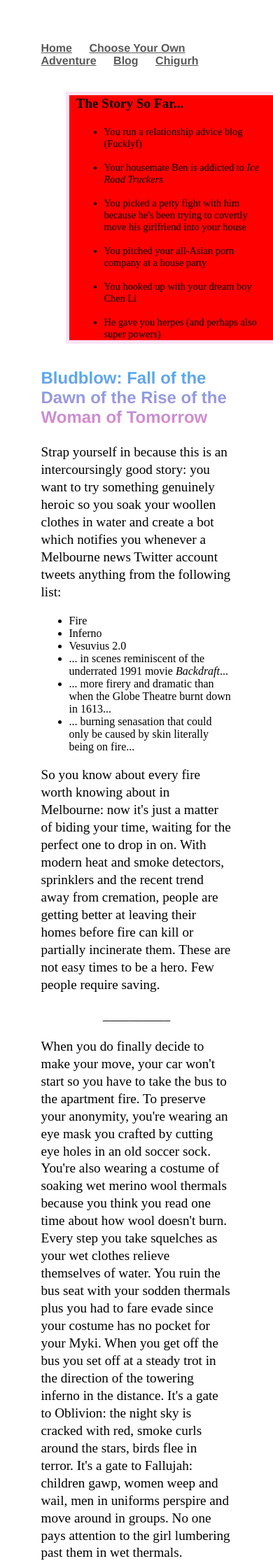
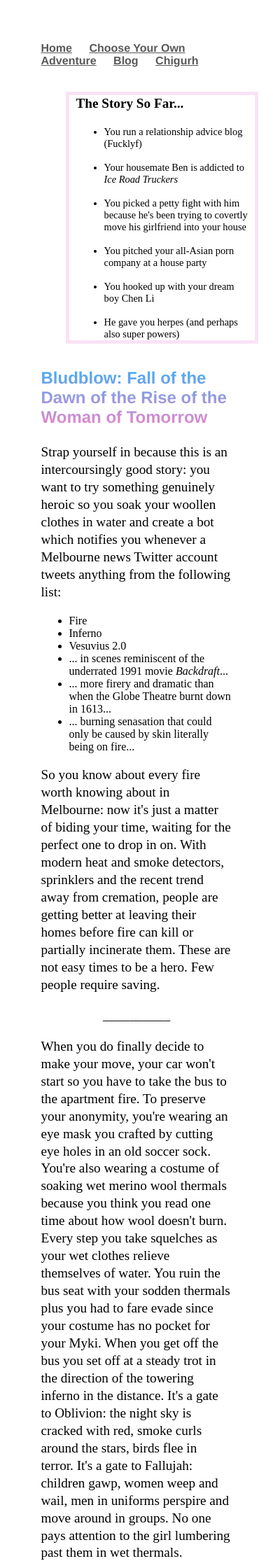
Before and after one commit to Pinelife/pinelife.github.io, a Jekyll site: the page built from Hellhole/paneltest.html, in a window 390 px wide. Shown: the top 2240 px of the page at 70% size. Built offline with Jekyll 4.4.1, drawn with Linux system fonts in a browser that asks for light colours.

Commit message:
Update main.css

```diff
--- a/css/main.css
+++ b/css/main.css
@@ -128,9 +128,8 @@ ol li {
 @media screen and (max-width: 480px){
     .main, .left {
      float:none;
-     width:100%;
-     background:red;
- }
+     width:90%;
+      }
 }
 
 
```
